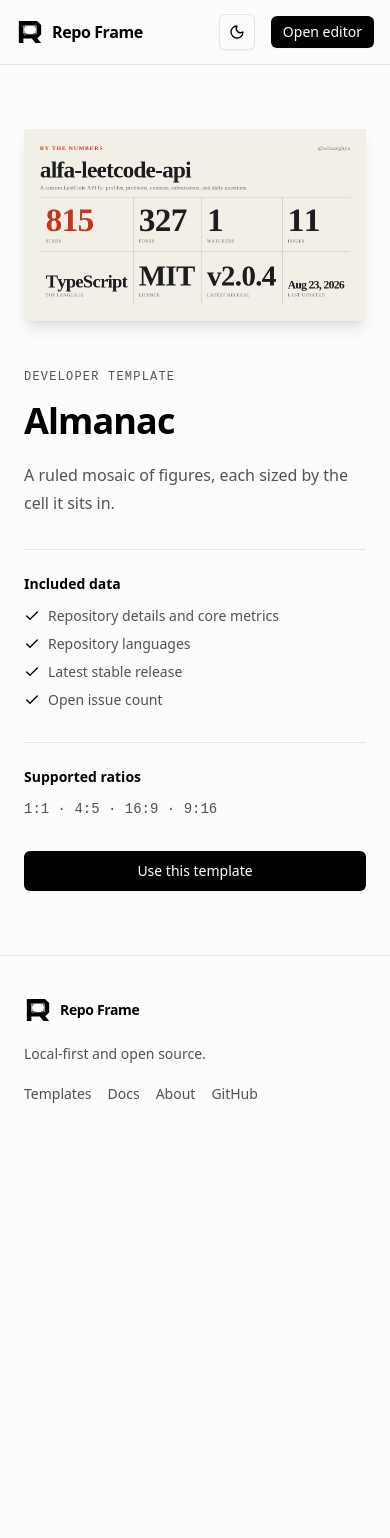
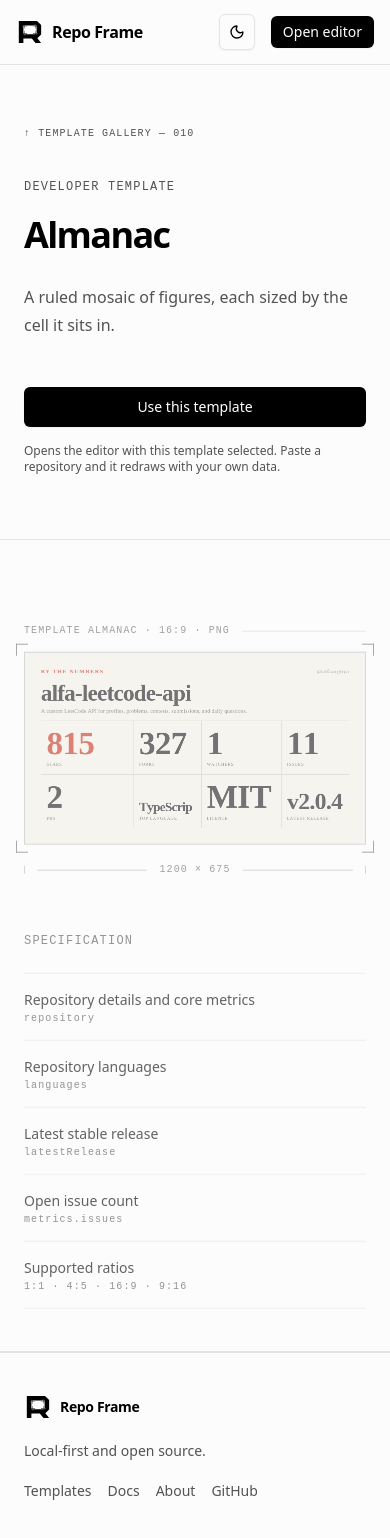
Before and after one commit to orbitsLab/repoframe, a Next.js app: page /templates/almanac in a window 390 px wide. Shown: the top 1538 px of the page. Before the commit the page ends 1144 px from the top, so only its background shows below. Built offline with nearby package versions, Linux system fonts and the light colour scheme; a web font is replaced by a local one.

Commit message:
feat(site): sync the templates pages with the landing page

```diff
--- a/src/app/(site)/templates/[slug]/page.tsx
+++ b/src/app/(site)/templates/[slug]/page.tsx
@@ -1,8 +1,10 @@
-import { Check } from 'lucide-react';
 import type { Metadata } from 'next';
+import Link from 'next/link';
 import { notFound } from 'next/navigation';
 
-import { SampleCard } from '@/components/site/sampleCard';
+import { CardFrame } from '@/components/site/cardFrame';
+import { Reveal } from '@/components/site/reveal';
+import { fullMetrics, SampleCard } from '@/components/site/sampleCard';
 import { Button } from '@/components/ui/button';
 import { getTemplate, templates } from '@/lib/templates/registry';
 
@@ -33,52 +35,99 @@ export default async function TemplatePage({ params }: TemplatePageProps) {
     notFound();
   }
 
-  const dataLabels = template
+  const index = templates.findIndex((entry) => entry.id === template.id);
+  const readings = template
     .requiredData(template.defaultSettings)
-    .map(formatDataPath);
+    .map((path) => [formatDataPath(path), path] as const);
 
   return (
-    <main className="mx-auto max-w-6xl px-6 py-16 sm:py-24">
-      <div className="grid gap-12 lg:grid-cols-[1.25fr_0.75fr] lg:items-start">
-        <SampleCard templateId={template.id} className="shadow-lg" />
+    <main id="main">
+      <section className="border-b" aria-labelledby="template-heading">
+        <Reveal exit={false} className="mx-auto max-w-6xl px-6 py-16 sm:py-24">
+          <p className="site-data">
+            <Link
+              href="/templates"
+              className="outline-none hover:text-foreground focus-visible:ring-2 focus-visible:ring-ring"
+            >
+              <span aria-hidden="true">↑</span> Template gallery
+            </Link>{' '}
+            — {String(index + 1).padStart(3, '0')}
+          </p>
+
+          <div className="mt-10 grid gap-12 lg:grid-cols-[7fr_5fr] lg:gap-16">
             <div>
               <p className="site-eyebrow text-muted-foreground">
                 {template.category} template
               </p>
-          <h1 className="mt-4 text-4xl font-semibold tracking-tight">
+              <h1
+                id="template-heading"
+                className="site-display mt-5 text-4xl sm:text-6xl"
+              >
                 {template.name}
               </h1>
-          <p className="mt-5 leading-7 text-muted-foreground">
+              <p className="mt-7 max-w-md text-muted-foreground text-base leading-7">
                 {template.description}
-          </p>
-
-          <div className="mt-8 border-t pt-6">
-            <h2 className="text-sm font-semibold">Included data</h2>
-            <ul className="mt-3 grid gap-2 text-sm text-muted-foreground">
-              {dataLabels.map((label) => (
-                <li key={label} className="flex items-center gap-2">
-                  <Check
-                    className="size-4 text-foreground"
-                    aria-hidden="true"
-                  />
-                  {label}
-                </li>
-              ))}
-            </ul>
-          </div>
-
-          <div className="mt-8 border-t pt-6">
-            <h2 className="text-sm font-semibold">Supported ratios</h2>
-            <p className="mt-3 font-mono text-sm text-muted-foreground">
-              {template.supportedRatios.join(' · ')}
               </p>
             </div>
 
-          <Button asChild size="lg" className="mt-8 w-full">
+            <div className="lg:self-end">
+              <Button asChild size="lg" className="w-full">
                 <a href={`/app?template=${template.id}`}>Use this template</a>
               </Button>
+              <p className="mt-4 text-muted-foreground text-xs">
+                Opens the editor with this template selected. Paste a repository
+                and it redraws with your own data.
+              </p>
             </div>
           </div>
+        </Reveal>
+      </section>
+
+      <section className="border-b" aria-label="Specimen">
+        <Reveal
+          exit={false}
+          className="mx-auto grid max-w-6xl gap-12 px-6 py-16 lg:grid-cols-[7fr_5fr] lg:gap-16 sm:py-24"
+        >
+          <CardFrame
+            width={1200}
+            height={675}
+            caption={`Template ${template.name} · 16:9 · PNG`}
+          >
+            <SampleCard
+              templateId={template.id}
+              settings={{ metrics: fullMetrics }}
+            />
+          </CardFrame>
+
+          <div>
+            <p className="site-eyebrow text-muted-foreground">Specification</p>
+            <dl className="mt-6 border-t">
+              {readings.map(([label, path]) => (
+                <div
+                  key={path}
+                  className="flex flex-col gap-1 border-b py-4 sm:flex-row sm:flex-wrap sm:items-baseline sm:justify-between sm:gap-x-6"
+                >
+                  <dt className="min-w-0 font-medium text-sm">{label}</dt>
+                  <dd
+                    className="site-data min-w-0 break-words normal-case"
+                    translate="no"
+                  >
+                    {path}
+                  </dd>
+                </div>
+              ))}
+              <div className="flex flex-col gap-1 border-b py-4 sm:flex-row sm:flex-wrap sm:items-baseline sm:justify-between sm:gap-x-6">
+                <dt className="min-w-0 font-medium text-sm">
+                  Supported ratios
+                </dt>
+                <dd className="site-data min-w-0" translate="no">
+                  {template.supportedRatios.join(' · ')}
+                </dd>
+              </div>
+            </dl>
+          </div>
+        </Reveal>
+      </section>
     </main>
   );
 }
--- a/src/app/(site)/templates/page.tsx
+++ b/src/app/(site)/templates/page.tsx
@@ -2,52 +2,100 @@ import { ArrowRight } from 'lucide-react';
 import type { Metadata } from 'next';
 import Link from 'next/link';
 
+import { CardFrame } from '@/components/site/cardFrame';
+import { Reveal } from '@/components/site/reveal';
 import { SampleCard } from '@/components/site/sampleCard';
 import { templates } from '@/lib/templates/registry';
+import { cn } from '@/lib/utils';
 
 export const metadata: Metadata = {
   title: 'Templates',
   description: 'Browse Repo Frame templates for GitHub social cards.',
 };
 
+/** Facts about the set, printed as a specification strip. */
+const specs = [
+  ['Templates', String(templates.length)],
+  ['Ratios', '1:1 · 4:5 · 16:9 · 9:16'],
+  ['Export', 'PNG · WebP · JPEG'],
+] as const;
+
 export default function TemplatesPage() {
   return (
-    <main className="mx-auto max-w-6xl px-6 py-16 sm:py-24">
-      <div className="max-w-2xl">
+    <main id="main">
+      <section className="border-b" aria-labelledby="gallery-heading">
+        <Reveal exit={false} className="mx-auto max-w-6xl px-6 py-16 sm:py-24">
           <p className="site-eyebrow text-muted-foreground">Template gallery</p>
-        <h1 className="mt-4 text-4xl font-semibold tracking-tight sm:text-5xl">
+          <h1
+            id="gallery-heading"
+            className="site-display mt-5 max-w-3xl text-4xl sm:text-6xl"
+          >
             A strong starting point for every repository.
           </h1>
-        <p className="mt-5 text-lg leading-8 text-muted-foreground">
-          Every template supports all four export ratios and exposes its design
-          choices through the same generated editor controls.
+          <p className="mt-7 max-w-md text-muted-foreground text-base leading-7">
+            Every template is a finished layout, not a blank canvas. Each one
+            reads the same repository data and exposes its design choices
+            through the same generated editor controls.
           </p>
+
+          {/* Anchored to the extremes rather than parcelled into equal thirds,
+              so the strip reads to both edges of the page. */}
+          <dl className="mt-12 grid border-t sm:grid-cols-3">
+            {specs.map(([label, value], index) => (
+              <div
+                key={label}
+                className={cn(
+                  'py-5',
+                  index === specs.length - 1
+                    ? 'sm:text-right'
+                    : index > 0 && 'sm:text-center',
+                )}
+              >
+                <dt className="site-data">{label}</dt>
+                <dd className="mt-2 font-medium text-sm" translate="no">
+                  {value}
+                </dd>
               </div>
-      <div className="mt-12 grid gap-7 md:grid-cols-2">
-        {templates.map((template) => (
+            ))}
+          </dl>
+        </Reveal>
+      </section>
+
+      <section aria-label="All templates">
+        <ol className="mx-auto grid max-w-6xl gap-x-16 gap-y-16 px-6 py-16 md:grid-cols-2 sm:py-24">
+          {templates.map((template, index) => (
+            <li key={template.id}>
+              <Reveal exit={false}>
                 <Link
-            key={template.id}
                   href={`/templates/${template.id}`}
-            className="group rounded-xl border bg-card p-3 shadow-xs outline-none transition-transform hover:-translate-y-0.5 focus-visible:ring-2 focus-visible:ring-ring"
+                  className="group block outline-none focus-visible:ring-2 focus-visible:ring-ring"
+                >
+                  <CardFrame
+                    caption={`${String(index + 1).padStart(3, '0')} — ${template.category}`}
                   >
                     <SampleCard templateId={template.id} />
-            <span className="flex items-center justify-between gap-5 px-2 py-4">
+                  </CardFrame>
+
+                  <div className="mt-5 flex items-baseline justify-between gap-5 border-t pt-4">
                     <span>
-                <span className="block text-lg font-semibold">
+                      <span className="block font-semibold text-lg tracking-tight">
                         {template.name}
                       </span>
-                <span className="mt-1 block text-sm text-muted-foreground">
+                      <span className="mt-1 block text-muted-foreground text-sm leading-6">
                         {template.description}
                       </span>
                     </span>
                     <ArrowRight
-                className="size-5 shrink-0 transition-transform group-hover:translate-x-0.5"
+                      className="size-4 shrink-0 transition-transform group-hover:translate-x-1"
                       aria-hidden="true"
                     />
-            </span>
+                  </div>
                 </Link>
+              </Reveal>
+            </li>
           ))}
-      </div>
+        </ol>
+      </section>
     </main>
   );
 }
```
Lines whose indentation alone changed are shown as unchanged.
